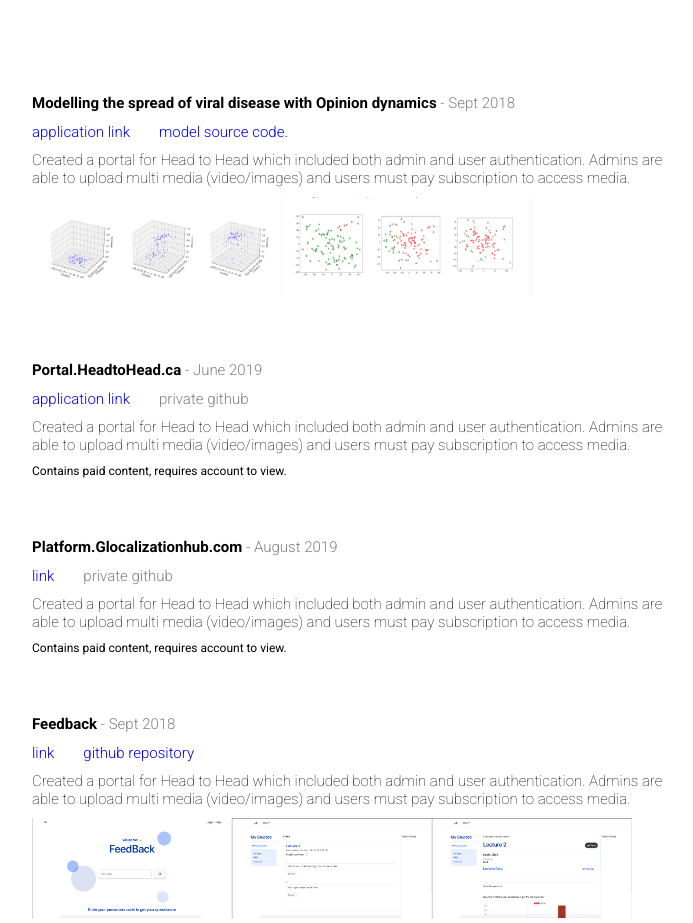
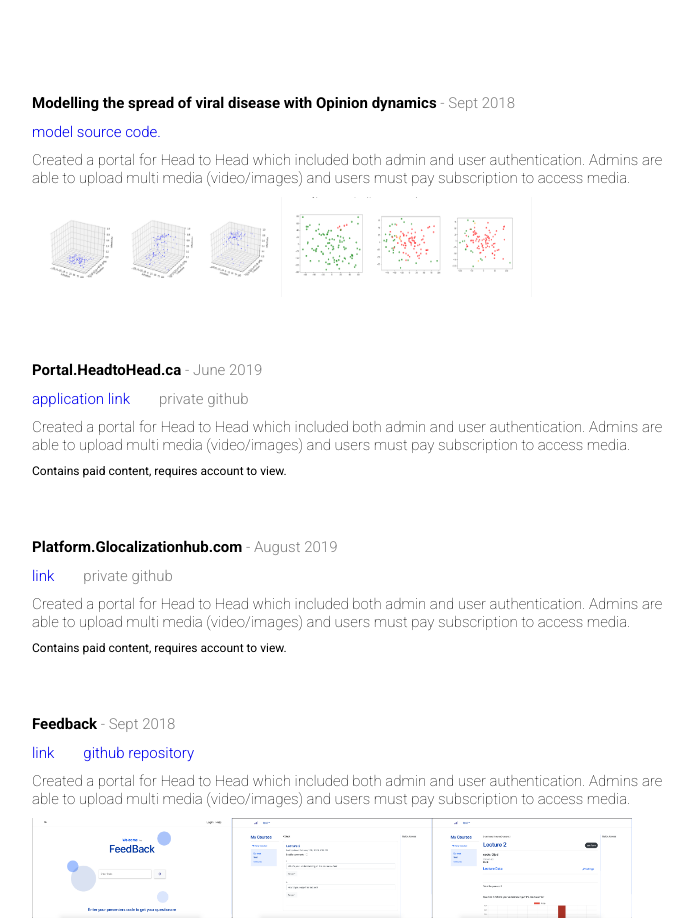
Before and after one commit to kaiferrall/personal-website, a website: page public/index.html in a window 1280 px wide. Shown: the part 2840-3763 px from the top of the page, without its empty margins (288-981 px from the left). Drawn offline with nearby package versions, Linux system fonts and the light colour scheme.

Commit message:
fixed code link for 200 proj.

```diff
--- a/public/index.html
+++ b/public/index.html
@@ -99,8 +99,7 @@
       <h3>04. portfolio</h3>
       <div class="p-item first">
         <h4>Modelling the spread of viral disease with Opinion dynamics <span>- Sept 2018</span></h4>
-        <a href="https://portal.headtohead.ca/" target="_blank">application link</a>
-        <a class="github" href="assets/matlab.txt" target="_blank">model source code.</a>
+        <a href="assets/matlab.txt" target="_blank">model source code.</a>
         <p>Created a portal for Head to Head which included both admin and user authentication. Admins are able to upload multi media (video/images) and users must pay subscription to access media.</p>
         <div class="row">
           <a href="assets/graph1.png" target="_blank"><img class="wide-img" src="assets/graph1.png" alt=""></a>
```
